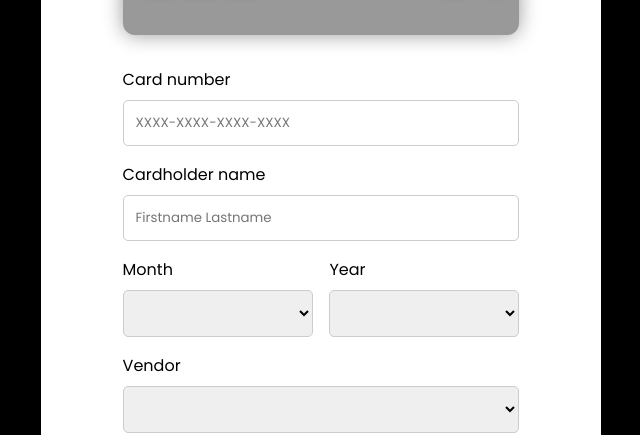
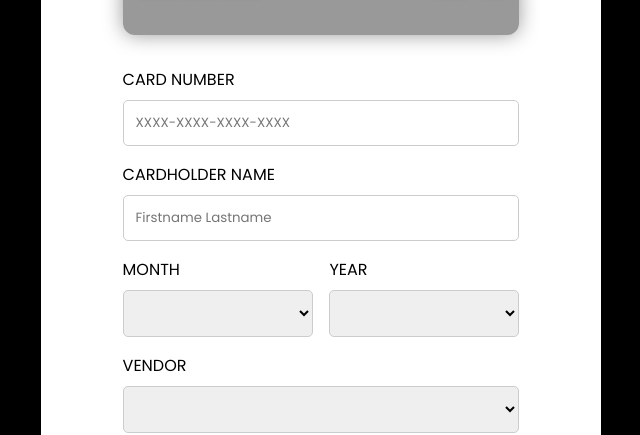
Before and after one commit to jenseneducation-Elam-Nabi/elam-wallet-vue-js, a Vue app: page /add-card in a window 1280 px wide. Shown: the part 360-795 px from the top of the page, without its empty margins (319-959 px from the left). Built offline with nearby package versions, Linux system fonts and the light colour scheme.

Commit message:
Fixed bugs

```diff
--- a/src/components/CardForm.vue
+++ b/src/components/CardForm.vue
@@ -1,6 +1,6 @@
 <template>
   <form @submit.prevent="addCard">
-    <label for="card-number">Card number</label>
+    <label for="card-number">CARD NUMBER</label>
     <input
       type="text"
       id="card-number"
@@ -8,7 +8,7 @@
       v-model="cardInfo.cardNr"
       placeholder="XXXX-XXXX-XXXX-XXXX"
     />
-    <label for="cardholder-name">Cardholder name</label>
+    <label for="cardholder-name">CARDHOLDER NAME</label>
     <input
       type="text"
       id="cardholder-name"
@@ -18,7 +18,7 @@
 
     <div>
       <div>
-        <label for="month">Month</label>
+        <label for="month">MONTH</label>
         <select id="month" v-model="cardInfo.month">
           <option value="01">01</option>
           <option value="02">02</option>
@@ -35,7 +35,7 @@
         </select>
       </div>
       <div>
-        <label for="year">Year</label>
+        <label for="year">YEAR</label>
         <select id="year" v-model="cardInfo.year">
           <option value="21">21</option>
           <option value="22">22</option>
@@ -46,7 +46,7 @@
       </div>
     </div>
 
-    <label for="vendor">Vendor</label>
+    <label for="vendor">VENDOR</label>
     <select id="vendor" v-model="cardInfo.vendor" @change="$emit('change-vendor', cardInfo.vendor)">
       <option value="bitcoin-inc">Bitcoin Inc</option>
       <option value="ninja-bank">Ninja Bank</option>
@@ -54,7 +54,7 @@
       <option value="evil-corp">Evil Corp</option>
     </select>
 
-    <button class="my-btn">Add card</button>
+    <button class="my-btn">ADD CARD</button>
   </form>
 </template>
 
```
